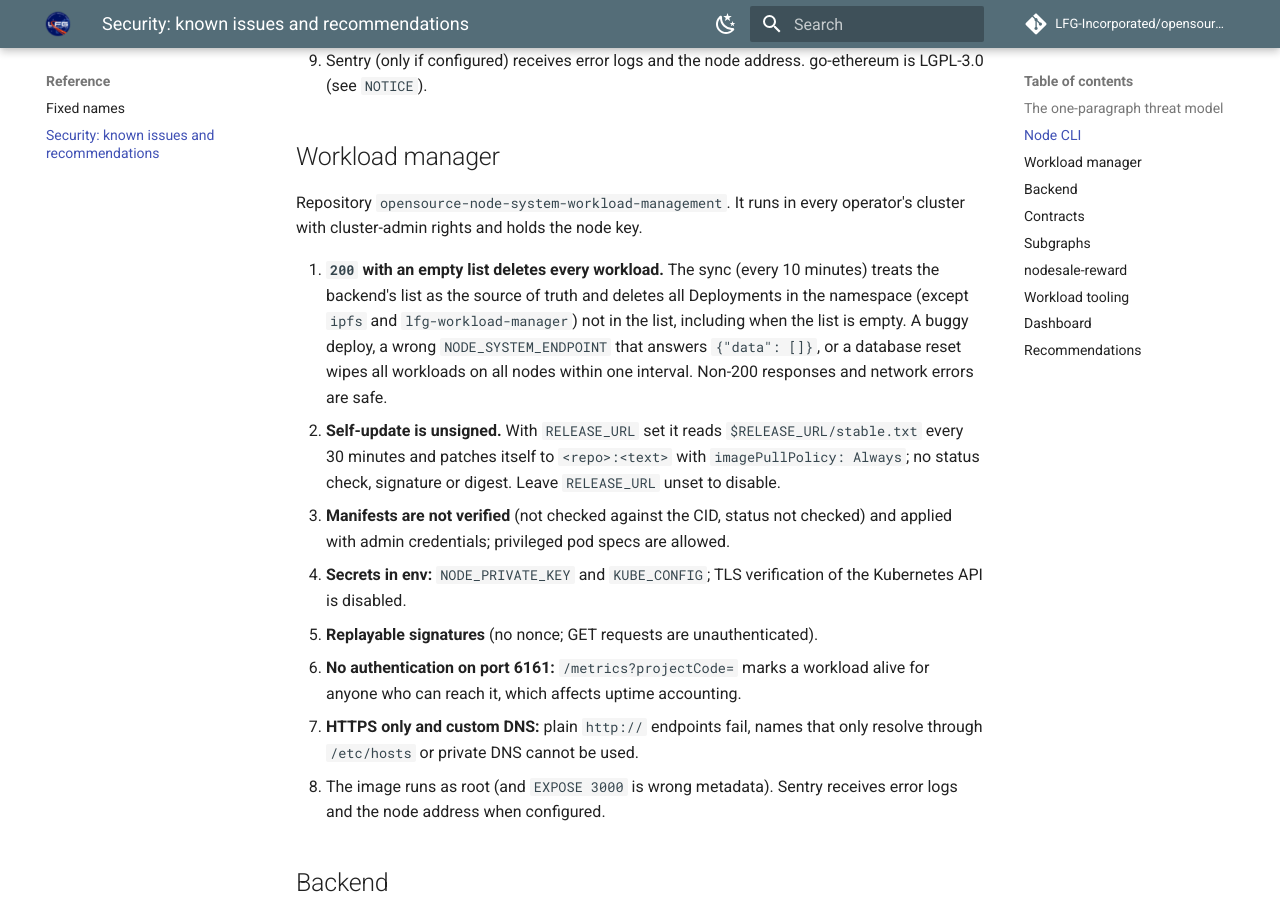
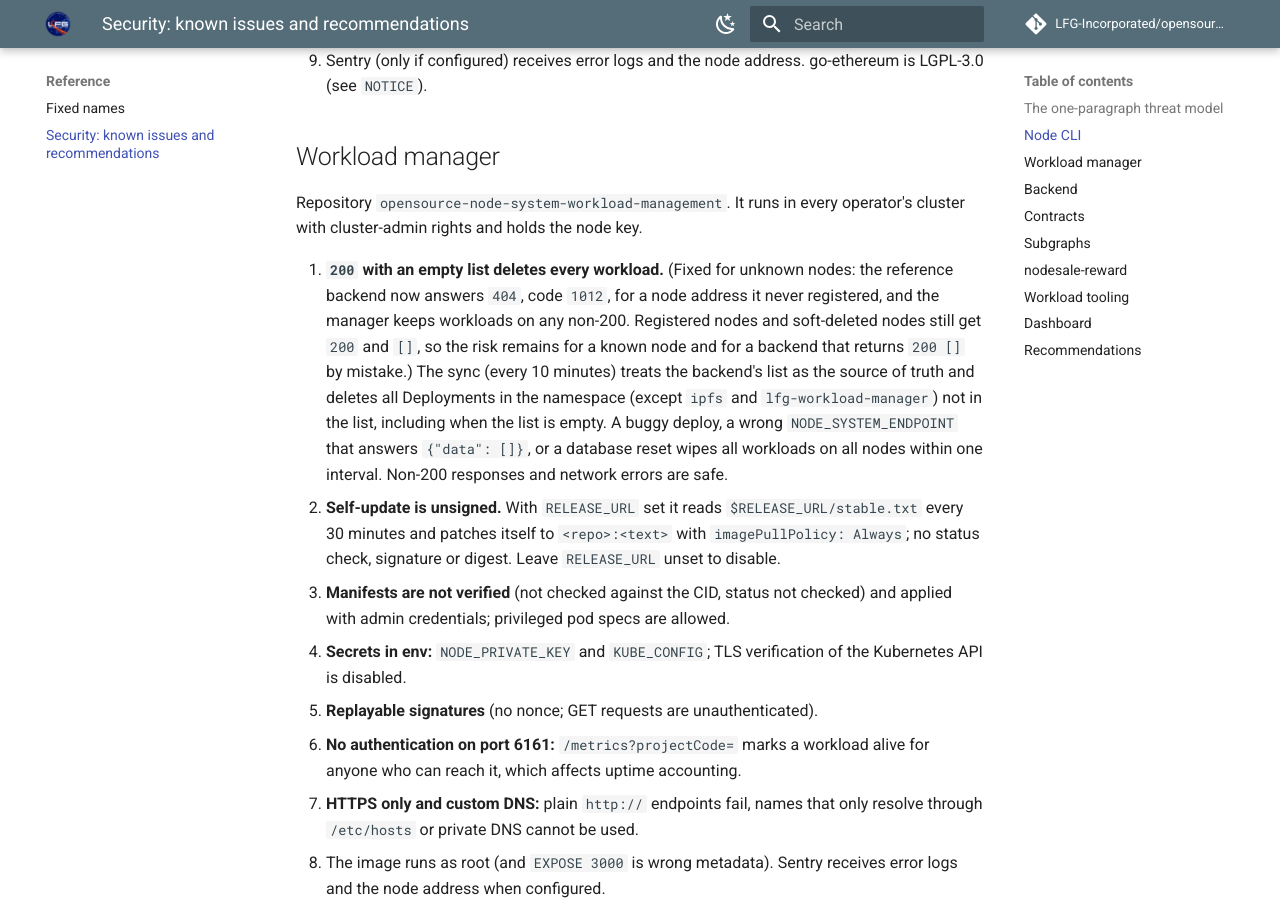
Before and after one commit to LFGInc/node-system-docs, an MkDocs documentation site: the page built from docs/security.md, in a window 1280 px wide and 900 px high, scrolled down 1533 px. Built offline with MkDocs 1.6.1 and Material for MkDocs 9.7.7, drawn with Linux system fonts in a browser that asks for light colours; comment, search, counter and statistics services are not loaded; some of the changed text lies outside the part shown.

Commit message:
docs: unknown-node 404 in security and LFG migration guides
Co-Authored-By: Claude Opus 5.5 <noreply@anthropic.com>

```diff
--- a/docs/security.md
+++ b/docs/security.md
@@ -53,7 +53,10 @@ Repository `opensource-node-cli`:
 Repository `opensource-node-system-workload-management`. It runs in every operator's cluster with
 cluster-admin rights and holds the node key.
 
-1. **`200` with an empty list deletes every workload.** The sync (every 10 minutes) treats the backend's
+1. **`200` with an empty list deletes every workload.** (Fixed for unknown nodes: the reference backend now
+   answers `404`, code `1012`, for a node address it never registered, and the manager keeps workloads on
+   any non-200. Registered nodes and soft-deleted nodes still get `200` and `[]`, so the risk remains for a
+   known node and for a backend that returns `200 []` by mistake.) The sync (every 10 minutes) treats the backend's
    list as the source of truth and deletes all Deployments in the namespace (except `ipfs` and
    `lfg-workload-manager`) not in the list, including when the list is empty. A buggy deploy, a wrong
    `NODE_SYSTEM_ENDPOINT` that answers `{"data": []}`, or a database reset wipes all workloads on all nodes
@@ -167,7 +170,8 @@ record** of operators' unclaimed balances and nonces.
    in places (run `TZ=UTC`); `meta.total` is trusted as the divisor.
 7. Trust in upstreams (backend GETs are unauthenticated; subgraph; RPC). `.env.yaml` holds private keys in
    plain text; request bodies are logged and reward SQL is logged at `info`. The Alchemy SDK is a hard
-   dependency and unlisted chain ids fail at runtime. No health route, no tests.
+   dependency (the RPC URL can be overridden per chain with `rpc:` in `.env.yaml`) and unlisted chain ids
+   fail at runtime. No health route, no tests.
 
 ## Workload tooling
 
@@ -211,7 +215,8 @@ In rough priority order for a self-hoster:
    files, image registry, IPFS upload API and the backend `cli` config. Publish checksums and verify them in
    your own install path; sign releases (cosign) and pin image digests; consider implementing signature
    verification in your fork of the CLI and manager before operators grow in number.
-2. **Never let the backend answer `200` with an empty workload list by mistake.** Before maintenance,
+2. **Never let the backend answer `200` with an empty workload list by mistake** (unknown node addresses
+   already get `404`, code `1012`; a registered node with none left does not). Before maintenance,
    migrations or shutdown return a non-200 (LFG's own shutdown plan returns `410` on every route). Guard the
    manager sync (skip deletions when the list is suddenly empty) in your fork.
 3. **Fix or contain S-04 and S-08 in the backend** before exposing it: add `@ValidateNested`/`@Type` and
```
Also changed, not shown: docs/migration-from-lfg.md (+9 -3 lines).
